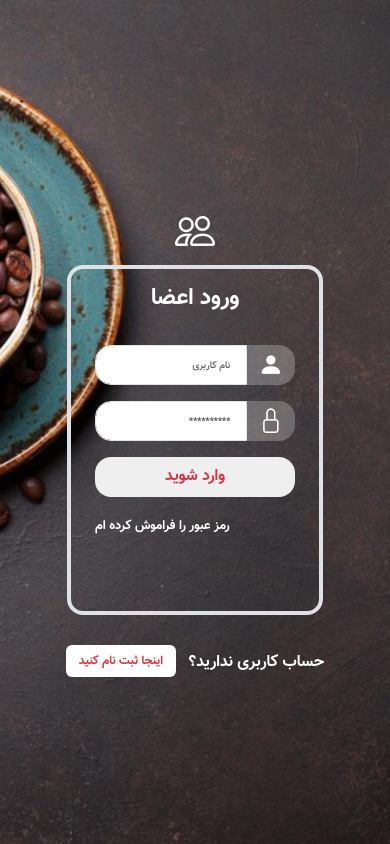
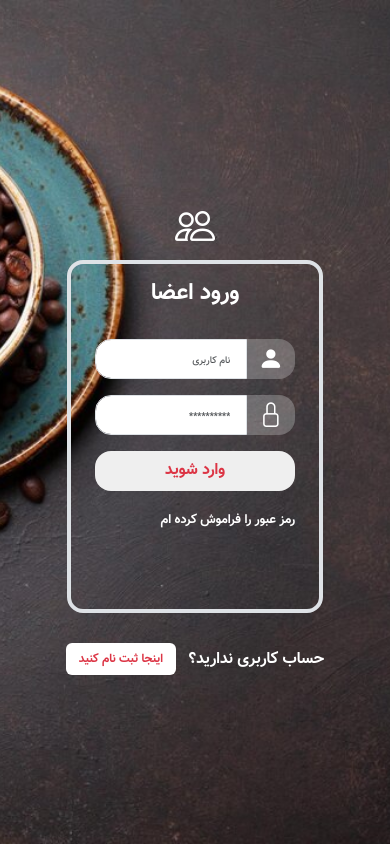
Before and after one commit to MohammadMahdi87gh/login-register-page, a website: page index.html in a window 390 px wide. Drawn offline with nearby package versions, Linux system fonts and the light colour scheme; files whose address does not match are found by name.

Commit message:
Update index.html

```diff
--- a/index.html
+++ b/index.html
@@ -73,7 +73,7 @@
                             <input type="checkbox" class="form-check-input dsmn">
                             <span class="text-white me-1 text-log dsmn">مرا به خاطر بسپار</span>
 
-                            <a href="#" class="text-white float-start text-decoration-none text-log" data-bs-toggle="modal" data-bs-target="#forgotPasswordModal">رمز عبور را فراموش کرده ام</a>
+                            <a href="#" class="text-white float-start float-start1 text-decoration-none text-log" data-bs-toggle="modal" data-bs-target="#forgotPasswordModal">رمز عبور را فراموش کرده ام</a>
                         </div>
                         <!-- end Forget -->
 
```
